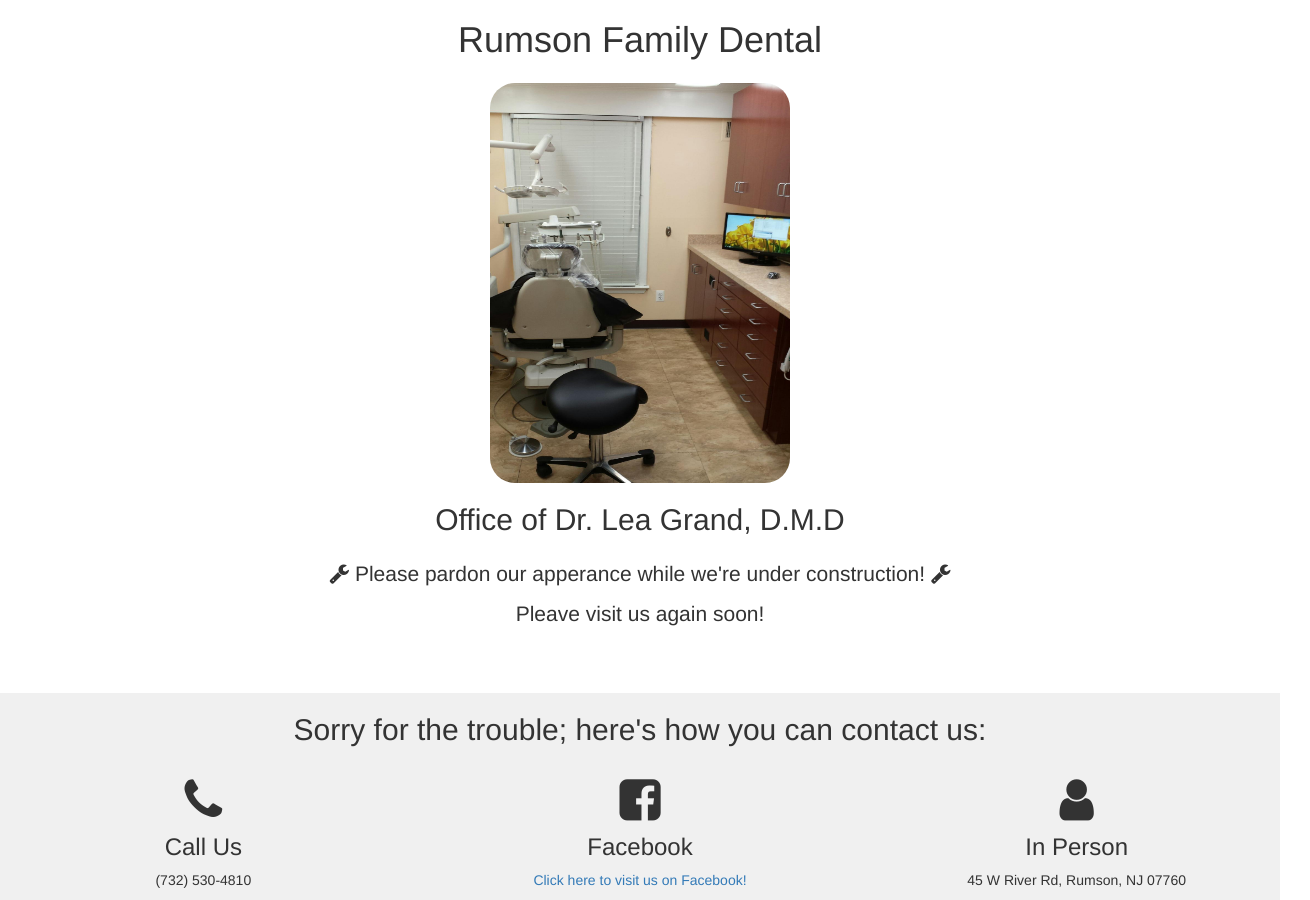
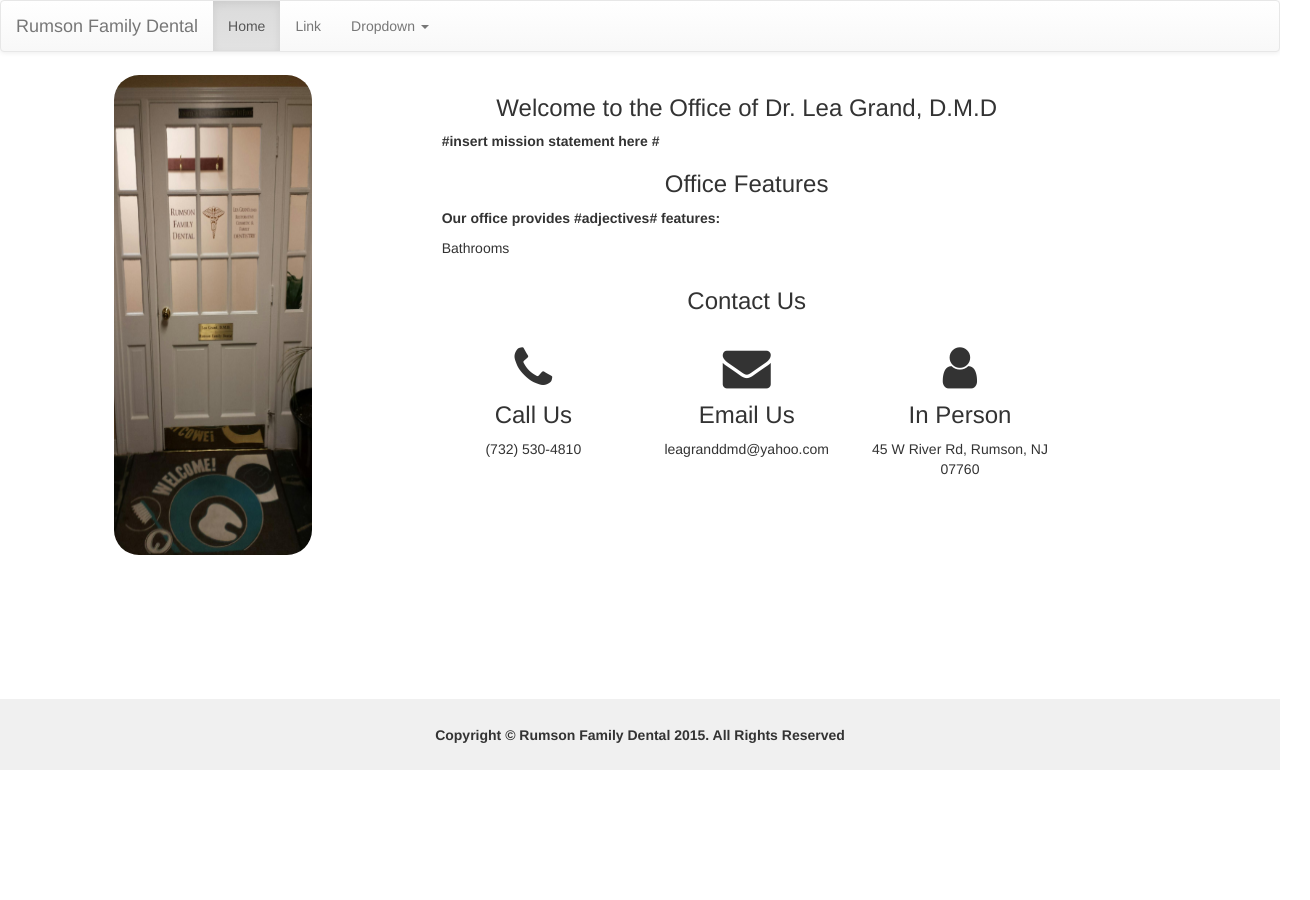
Before and after one commit to fullstackhacker/RumsonFamilyDental, a plain HTML site: page index.html in a window 1280 px wide. Shown: the whole page, 1310 px wide, since content can reach past the window. After the commit the page ends 800 px from the top, so only its background shows below. Drawn offline with nearby package versions, Linux system fonts and the light colour scheme.

Commit message:
homepage layout

```diff
--- a/index.html
+++ b/index.html
@@ -15,32 +15,67 @@
         <script src="//cdnjs.cloudflare.com/ajax/libs/twitter-bootstrap/3.3.4/js/bootstrap.min.js"></script>
     </head>
     <body>
-    <header id="title">
-        <h1 class="text-center">Rumson Family Dental</h1>
-    </header>
-    <section id="dentist-profile">
-        <img class="img-center img-fancy" height="400" width="300" src="/img/dentist_chair.jpg" alt="dentist image"/>
-        <h2 class="text-center title">Office of Dr. Lea Grand, D.M.D</p>
+        <nav class="navbar navbar-default">
+          <div class="container-fluid">
+            <!-- Brand and toggle get grouped for better mobile display -->
+            <div class="navbar-header">
+              <button type="button" class="navbar-toggle collapsed" data-toggle="collapse" data-target="#bs-example-navbar-collapse-1">
+                <span class="sr-only">Toggle navigation</span>
+                <span class="icon-bar"></span>
+                <span class="icon-bar"></span>
+                <span class="icon-bar"></span>
+              </button>
+              <a class="navbar-brand" href="/">Rumson Family Dental</a>
+            </div>
 
-    </section>
-    <section id="description">
-        <p class="text-center size-1-5"><span class="fa fa-wrench"></span> Please pardon our apperance while we're under construction! <span class="fa fa-wrench"></span</p>
-        <p class="text-center size-1-5">Pleave visit us again soon!</p>
-    </section>
-    <section id="contact">
+            <!-- Collect the nav links, forms, and other content for toggling -->
+            <div class="collapse navbar-collapse" id="bs-example-navbar-collapse-1">
+              <ul class="nav navbar-nav">
+                <li class="active"><a href="/">Home <span class="sr-only">(current)</span></a></li>
+                <li><a href="#">Link</a></li>
+                <li class="dropdown">
+                  <a href="#" class="dropdown-toggle" data-toggle="dropdown" role="button" aria-expanded="false">Dropdown <span class="caret"></span></a>
+                  <ul class="dropdown-menu" role="menu">
+                    <li><a href="#">Action</a></li>
+                    <li><a href="#">Another action</a></li>
+                    <li><a href="#">Something else here</a></li>
+                    <li class="divider"></li>
+                    <li><a href="#">Separated link</a></li>
+                    <li class="divider"></li>
+                    <li><a href="#">One more separated link</a></li>
+                  </ul>
+                </li>
+              </ul>
+            </div><!-- /.navbar-collapse -->
+          </div><!-- /.container-fluid -->
+        </nav>
+
+        <section id="description" class="container-fluid">
+            <div class="row">
+                <div class="col-xs-4">
+                    <img class="img-center img-fancy img-resize" src="/img/door.jpg" alt="na">
+                </div>
+                <div class="col-xs-6">
+                    <h3 class="text-center">Welcome to the Office of Dr. Lea Grand, D.M.D</h3>
+                    <p class="bold"> #insert mission statement here # </p>
+                    <h3 class="text-center">Office Features</h3>
+                    <p class="bold"> Our office provides #adjectives# features: </p>
+                    <ul>
+                        <li>
+                            Bathrooms
+                        </li>
+                    </ul>
                     <div class="text-center row">
-            <div class="row">
-                <div class="col-md-12">
-                    <h2 class="title">Sorry for the trouble; here's how you can contact us:</h2>
-                    <div class="col-md-4">
+                        <h3>Contact Us</h3>
+                        <div class="col-xs-4">
                             <h3 class="title"><p class="fa fa-phone nl fa-size"></p>Call Us</h3>
                             <p> (732) 530-4810 </p>
                         </div>
-                    <div class="col-md-4">
-                        <h3 class="title"><p class="fa fa-facebook-square nl fa-size"></p>Facebook</h3>
-                        <a href="https://www.facebook.com/RumsonFamilyDental?fref=ts">Click here to visit us on Facebook!</a>
+                        <div class="col-xs-4">
+                            <h3 class="title"><p class="fa fa-envelope nl fa-size"></p>Email Us</h3>
+                            <p> leagranddmd@yahoo.com </p>
                         </div>
-                    <div class="col-md-4">
+                        <div class="col-xs-4">
                             <h3 class="title"><p class="fa fa-user nl fa-size"></p>In Person</h3>
                             <p> 45 W River Rd, Rumson, NJ 07760 </p>
                         </div>
@@ -48,5 +83,14 @@
                 </div>
             </div>
         </section>
+
+
+        <footer class="container-fluid">
+            <div class="row">
+                <div class="col-lg-12 text-center bold">
+                    Copyright &copy; Rumson Family Dental 2015. All Rights Reserved
+                </div>
+            </div>
+        </footer>
     </body>
 </html>
--- a/stylesheets/global.css
+++ b/stylesheets/global.css
@@ -1,4 +1,14 @@
 body {
+    height: 100%;
+}
+
+#description {
+    min-height: 78%
+}
+
+footer {
+    padding: 2%;
+    background-color: #f0f0f0;
 }
 
 .size-1-5 {
@@ -36,3 +46,12 @@ body {
 .img-fancy {
     border-radius: 25px;
 }
+
+.img-resize {
+    height: 60%;
+    width: 50%;
+}
+
+.bold {
+    font-weight: bold;
+}
```
Also changed, not shown: img/door.jpg (added), img/lumineers.jpg (added). Lines whose indentation alone changed are shown as unchanged.
